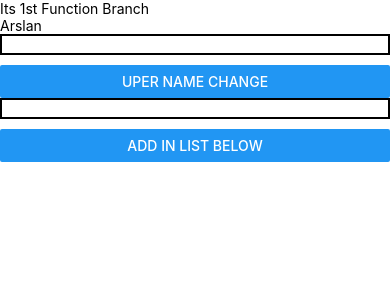
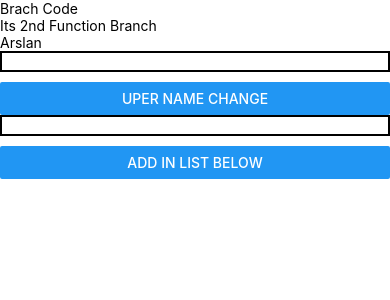
Before and after one commit to arslanali19470/GoRide_ToolKit_v1, a React Native app: screen / in a window 390 px wide. Shown: the top 300 px of the page. Built offline with nearby package versions, Linux system fonts and the light colour scheme.

Commit message:
Both Brach Test

```diff
--- a/src/Screen1.js
+++ b/src/Screen1.js
@@ -22,7 +22,8 @@ const Screen1 = () => {
 
   return (
     <View>
-      <Text>Its 1st Function Branch </Text>
+      <Text>Brach Code</Text>
+      <Text>Its 2nd Function Branch </Text>
       <Text>{OwnName}</Text>
       <TextInput
         style={{borderWidth: 2, borderColor: 'black', marginBottom: 10}}
```
